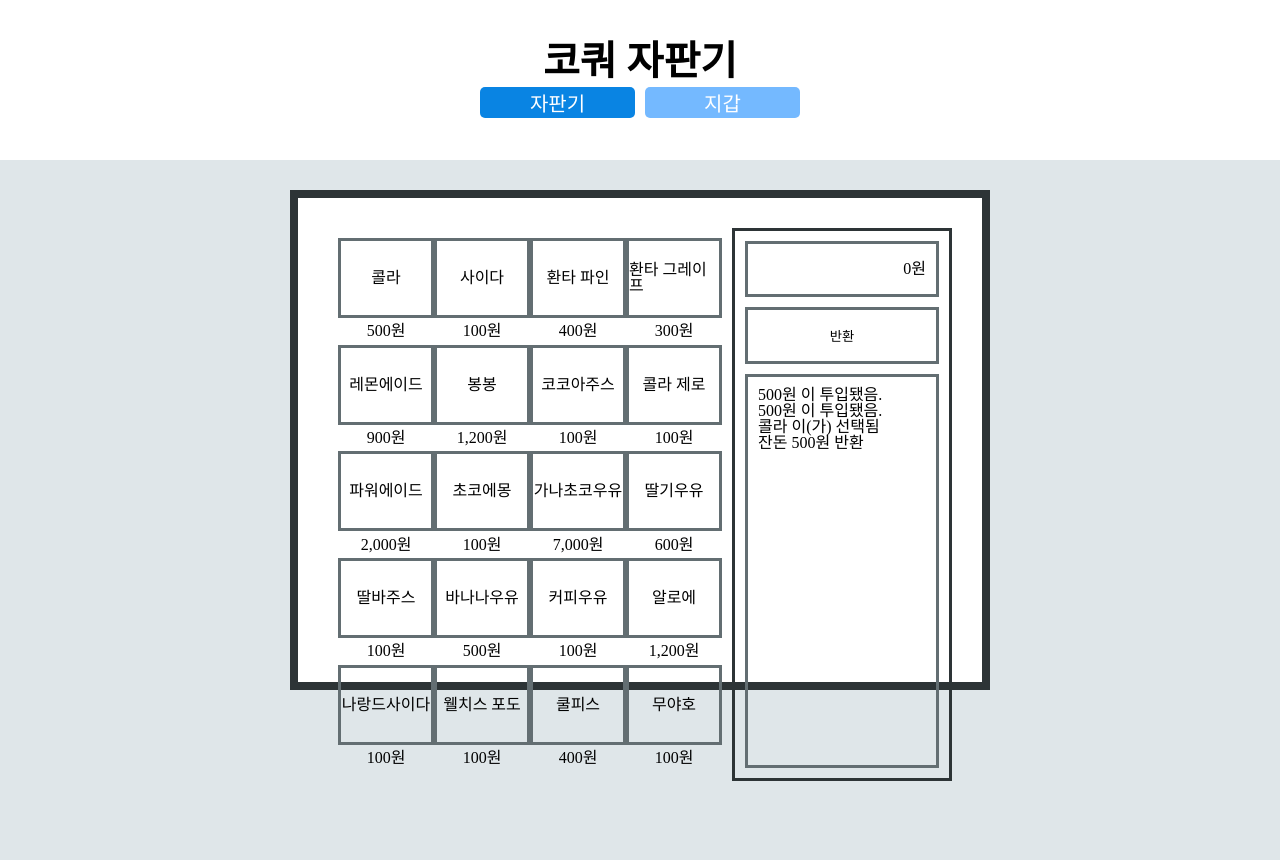
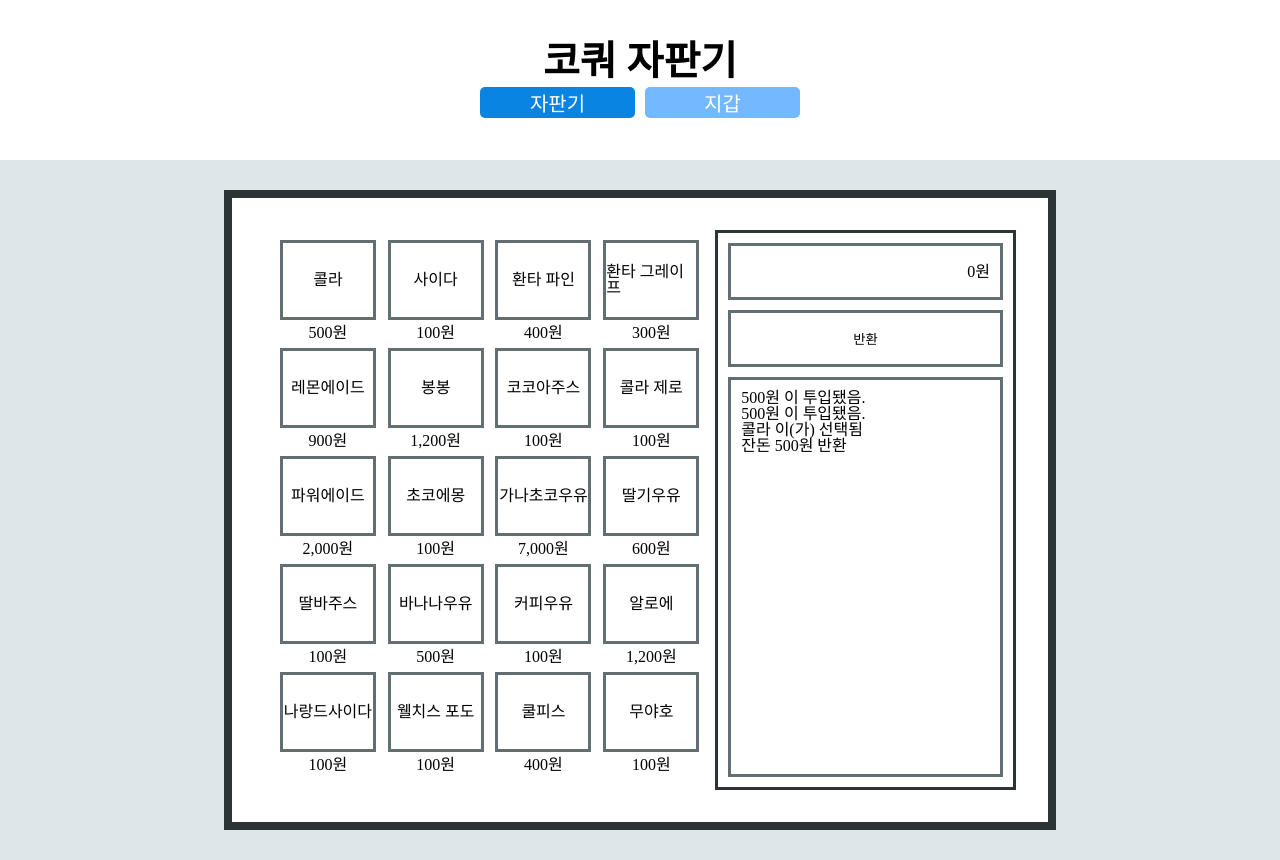
Before and after one commit to codesquad-members-2022/fe-vm, a React (Create React App) app: page /vendingMachine in a window 1280 px wide. Before the commit the page ends 800 px from the top, so only its background shows below. Built offline with nearby package versions, Linux system fonts and the light colour scheme.

Commit message:
fix: pixel -> rem layout

```diff
--- a/src/pages/VendingMachine.jsx
+++ b/src/pages/VendingMachine.jsx
@@ -14,9 +14,9 @@ const VendingMachine = () => (
 const VMLayout = styled.div`
   display: grid;
   grid-template-columns: 6fr 4fr;
-  width: 700px;
-  height: 500px;
-  padding: 30px;
+  width: 52rem;
+  height: 40rem;
+  padding: 2rem;
   background-color: ${COLORS.WHITE};
   border: 0.5rem solid ${COLORS.DARK_GREY};
 `;
```
